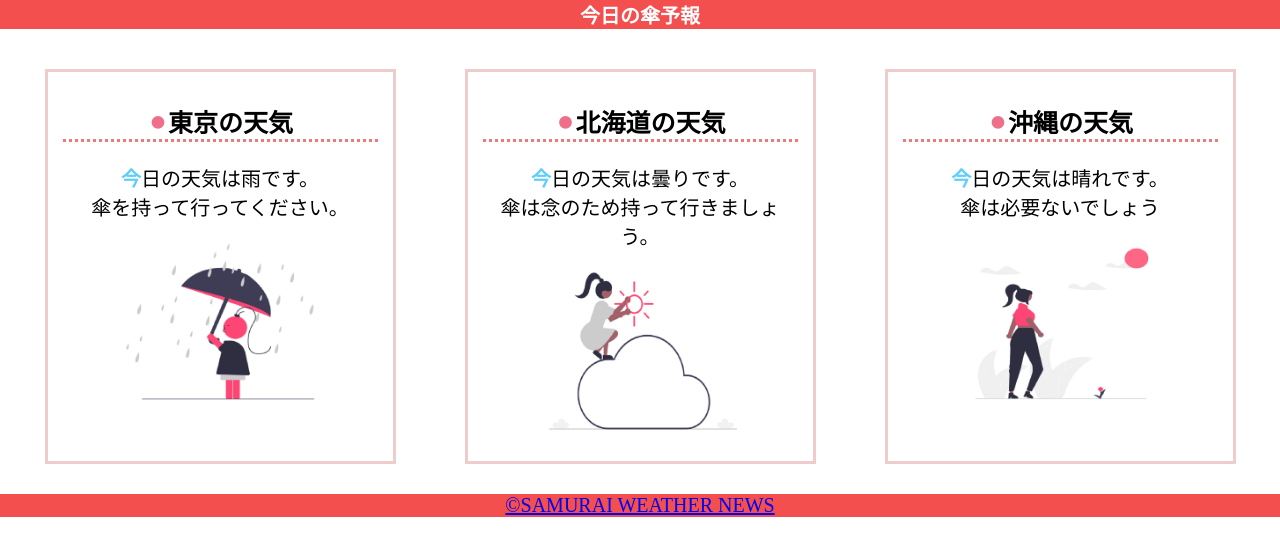
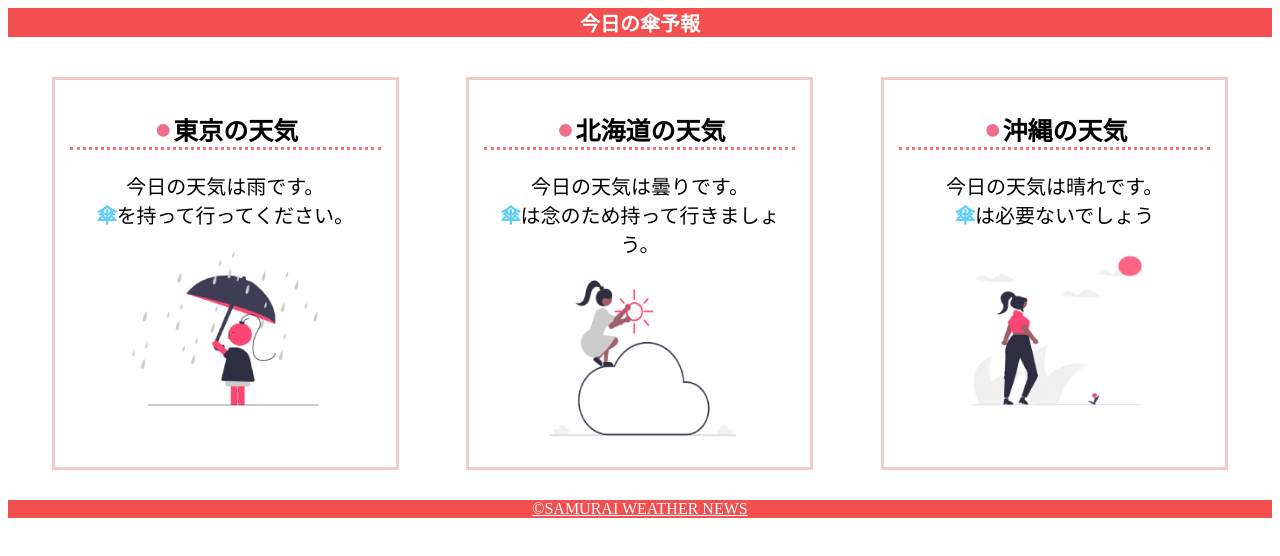
Before and after one commit to Rui-61/html-css-basic-kadai, a plain HTML site: page kadai_022/kadai_022.html in a window 1280 px wide. Drawn offline with Linux system fonts and the light colour scheme.

Commit message:
Add files via upload

```diff
--- a/kadai_022/style.css
+++ b/kadai_022/style.css
@@ -1,5 +1,5 @@
 
-body {
+body p {
   margin: 0px;
 }
 
@@ -11,8 +11,7 @@ header {
 }
 
 h1 {
-  margin-top: 0px;
-  margin-bottom: 0px;
+  margin: 0px;
   font-size: 20px;
   color: rgb(255,255,255);
 }
@@ -39,10 +38,6 @@ main{
   text-align: center;
 }
 
-p:nth-of-type(1):first-letter {
-  color: rgb(97, 206, 249);
-  font-weight: bold;
-}
 
 
 h2 {
@@ -55,20 +50,17 @@ h2::before {
   color: rgb(239, 111, 139);
 }
 
-.contents img {
-  margin: 10px 0;
-  width: 70%;
+
+
+.contents :nth-of-type(2):first-letter {
+  color: rgb(97, 206, 249);
+  font-weight: bold;
 }
 
 
-
-
-
-
-p, a {
-  margin-top: 0px;
-  margin-bottom: 0px;
-  font-size: 20px;
+.contents img {
+  margin: 10px;
+  width: 70%;
 }
 
 
@@ -81,7 +73,7 @@ footer{
 }
 
 
-.a:link {
+a:link {
    color: rgb(255, 255, 255);
 }
 
```
